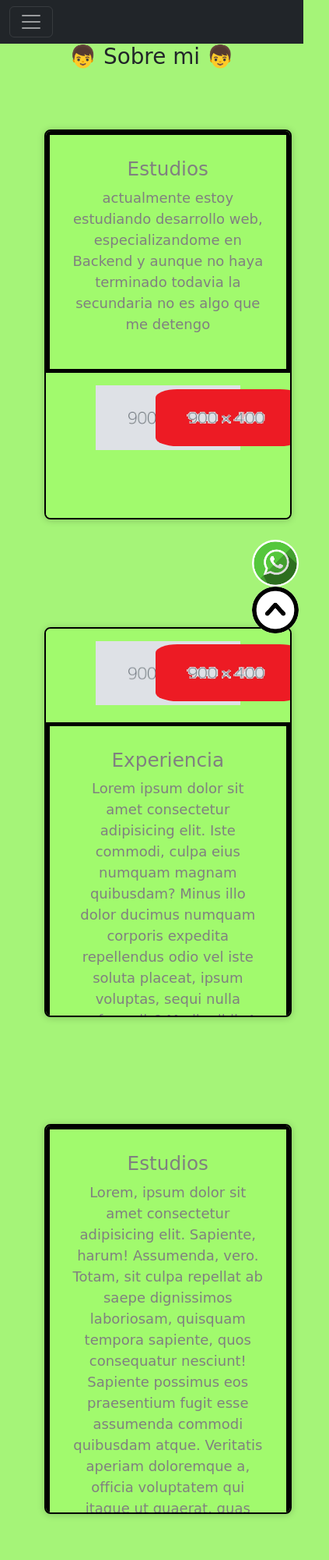
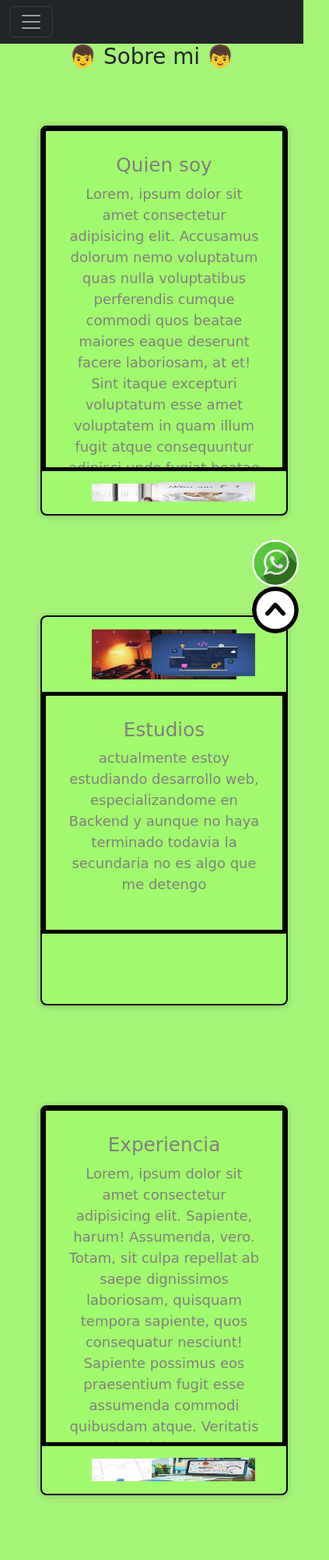
Before and after one commit to LeanGarro/pre-entrega-n2-leandro_matias_garro, a plain HTML site: page pages/about.html in a window 390 px wide. Shown: the top 2000 px of the page at 78% size, 423 px wide, since content can reach past the window. Drawn offline with nearby package versions, Linux system fonts and the light colour scheme; a web font is replaced by a local one.

Commit message:
fixed bugs of responsive

```diff
--- a/css/style.css
+++ b/css/style.css
@@ -2,6 +2,7 @@
     margin: 0;
     padding: 0;
     box-sizing: border-box;
+    overflow-x: hidden;
 }
 body{
     background-color: rgb(165, 244, 120);
@@ -119,7 +120,7 @@ footer ul{
 }
 .container{
     width: 100%;
-    margin: 1.3rem;
+    margin: 1rem;
 }
 .card{
     height: 500px;
@@ -192,6 +193,7 @@ footer ul{
     margin-top: -260px;
     margin-left: 360px;
     border-radius: 15%;
+    padding-right: 3.5rem;
 }
 .card-img-right:hover{
     transform: scale(1.1);
@@ -214,6 +216,7 @@ footer ul{
     font-size: large;
     color: grey;
     border: 5px solid rgb(0, 0, 0);
+    overflow: auto;
 }
 .carrucel-img{
     height: 350px;
@@ -353,8 +356,15 @@ footer ul{
         padding-left: 10%;
     }
 }
+@media (max-width: 320px){
+    .cards{
+        padding-right: 1rem;
+        margin-left: -1rem;
+    }
+}
 
-@media (max-width: 320px){
+
+@media (max-width: 620px){
     body{
         padding: auto;
         width: 100%;
@@ -363,5 +373,8 @@ footer ul{
     footer and header{
         flex-direction: column;
     }
-
+    .cards{
+        padding-right: 2rem;
+        margin-left: -2rem;
+    }
 }
--- a/pages/about.html
+++ b/pages/about.html
@@ -66,41 +66,41 @@
 
         <div class="container p-5">
             <div class="card-duble-img">
-                <div class="card-duble-text">
-                    <h2>Estudios</h2>
-                    <p>actualmente estoy estudiando desarrollo web, especializandome en Backend y aunque no haya terminado todavia la secundaria no es algo que me detengo</p>
+                <div class="card-duble-text col-xl-5 col-sm-12">
+                    <h2>Quien soy</h2>
+                    <p>Lorem, ipsum dolor sit amet consectetur adipisicing elit. Accusamus dolorum nemo voluptatum quas nulla voluptatibus perferendis cumque commodi quos beatae maiores eaque deserunt facere laboriosam, at et! Sint itaque excepturi voluptatum esse amet voluptatem in quam illum fugit atque consequuntur adipisci unde fugiat beatae expedita blanditiis tempora iure a est qui, suscipit quis! Provident minima dolorum in accusantium quasi dolor minus nam. Dolores nihil dignissimos voluptatem quibusdam nulla aliquid maiores ad, non mollitia dolore tempora numquam ducimus consequatur et saepe.</p>
                 </div>
-                <figure class="card-about-img">
-                    <img class="card-img-major" src="../multimedia/img/test.jpg" alt="imagen">
-                    <img class="card-img-right" src="../multimedia/img/test-red.jpg" alt="imagen">
+                <figure class="card-about-img col-xl-7 col-sm-12">
+                    <img class="card-img-major" src="../multimedia/img/quien-soy-1.jpeg" alt="imagen">
+                    <img class="card-img-right" src="../multimedia/img/quien-soy-2.jpeg" alt="imagen">
                 </figure>
             </div>
         </div>
         <div class="container p-5">
             <div class="card-duble-img">
-                <figure class="card-about-img">
-                    <img class="card-img-major" src="../multimedia/img/test.jpg" alt="imagen">
-                    <img class="card-img-right" src="../multimedia/img/test-red.jpg" alt="imagen">
+                <figure class="card-about-img col-xl-7 col-sm-12">
+                    <img class="card-img-major" src="../multimedia/img/estudios-1.jpeg" alt="imagen">
+                    <img class="card-img-right" src="../multimedia/img/estudios-2.jpeg" alt="imagen">
                 </figure>
-                <div class="card-duble-text">
-                    <h2>Experiencia</h2>
-                    <p>Lorem ipsum dolor sit amet consectetur adipisicing elit. Iste commodi, culpa eius numquam magnam quibusdam? Minus illo dolor ducimus numquam corporis expedita repellendus odio vel iste soluta placeat, ipsum voluptas, sequi nulla perferendis? Modi, nihil. A, accusamus. Ullam adipisci porro vel velit quia consequuntur architecto quas maiores eius accusamus iure veritatis aliquam rem nihil obcaecati quasi cumque dignissimos quibusdam neque voluptas iste, reiciendis voluptates pariatur sint. Veniam earum ea nemo id dignissimos quisquam similique molestiae? Eius dolorem sed sunt. Distinctio ab perspiciatis ipsa necessitatibus sit, temporibus numquam possimus voluptate officiis.</p>
+                <div class="card-duble-text col-xl-5 col-sm-12">
+                    <h2>Estudios</h2>
+                    <p>actualmente estoy estudiando desarrollo web, especializandome en Backend y aunque no haya terminado todavia la secundaria no es algo que me detengo</p>
                 </div>
             </div>
         </div>
         <div class="container p-5">
             <div class="card-duble-img">
-                <div class="card-duble-text">
-                    <h2>Estudios</h2>
+                <div class="card-duble-text col-xl-5 col-sm-12">
+                    <h2>Experiencia</h2>
                     <p>Lorem, ipsum dolor sit amet consectetur adipisicing elit. Sapiente, harum! Assumenda, vero. Totam, sit culpa repellat ab saepe dignissimos laboriosam, quisquam tempora sapiente, quos consequatur nesciunt! Sapiente possimus eos praesentium fugit esse assumenda commodi quibusdam atque. Veritatis aperiam doloremque a, officia voluptatem qui itaque ut quaerat, quas necessitatibus ipsum in.
                     </p>
                     <p>
                     Lorem ipsum dolor sit amet consectetur adipisicing elit. Ex, molestias!
                     </p>
                 </div>
-                <figure class="card-about-img">
-                    <img class="card-img-major" src="../multimedia/img/test.jpg" alt="imagen">
-                    <img class="card-img-right" src="../multimedia/img/test-red.jpg" alt="imagen">
+                <figure class="card-about-img col-xl-7 col-sm-12">
+                    <img class="card-img-major" src="../multimedia/img/experiencia-1.jpeg" alt="imagen">
+                    <img class="card-img-right" src="../multimedia/img/experiencia-2.jpeg" alt="imagen">
                 </figure>
             </div>
         </div>
```
Also changed, not shown: index.html (+1 -1 lines), pages/portafolio.html (+2 -2 lines), multimedia/img/estudios-1.jpeg (added), multimedia/img/estudios-2.jpeg (added), multimedia/img/experiencia-1.jpeg (added), multimedia/img/experiencia-2.jpeg (added), multimedia/img/portafolio-img-lubrimec.jpg (added), multimedia/img/portafolio-img-portafolio.png (added), multimedia/img/quien-soy-1.jpeg (added), multimedia/img/quien-soy-2.jpeg (added).
